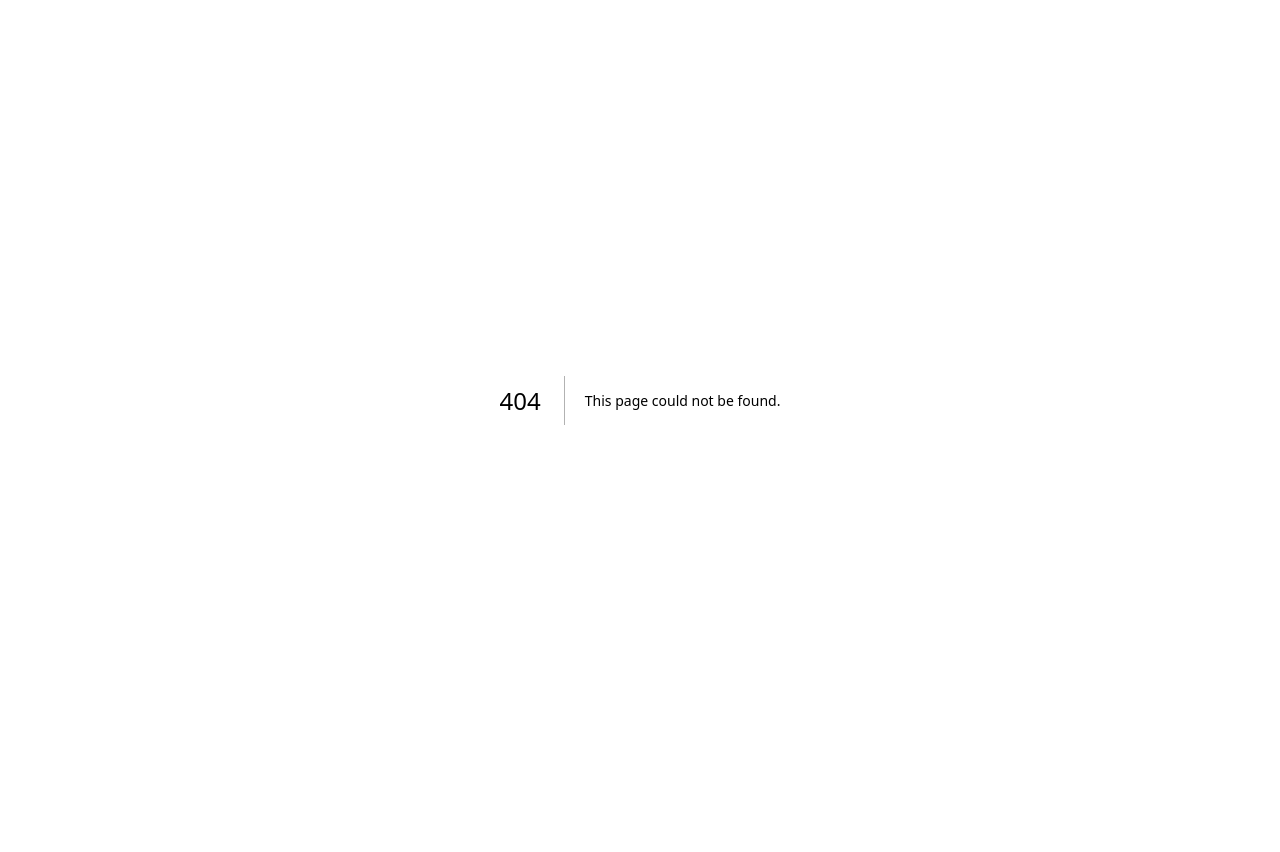
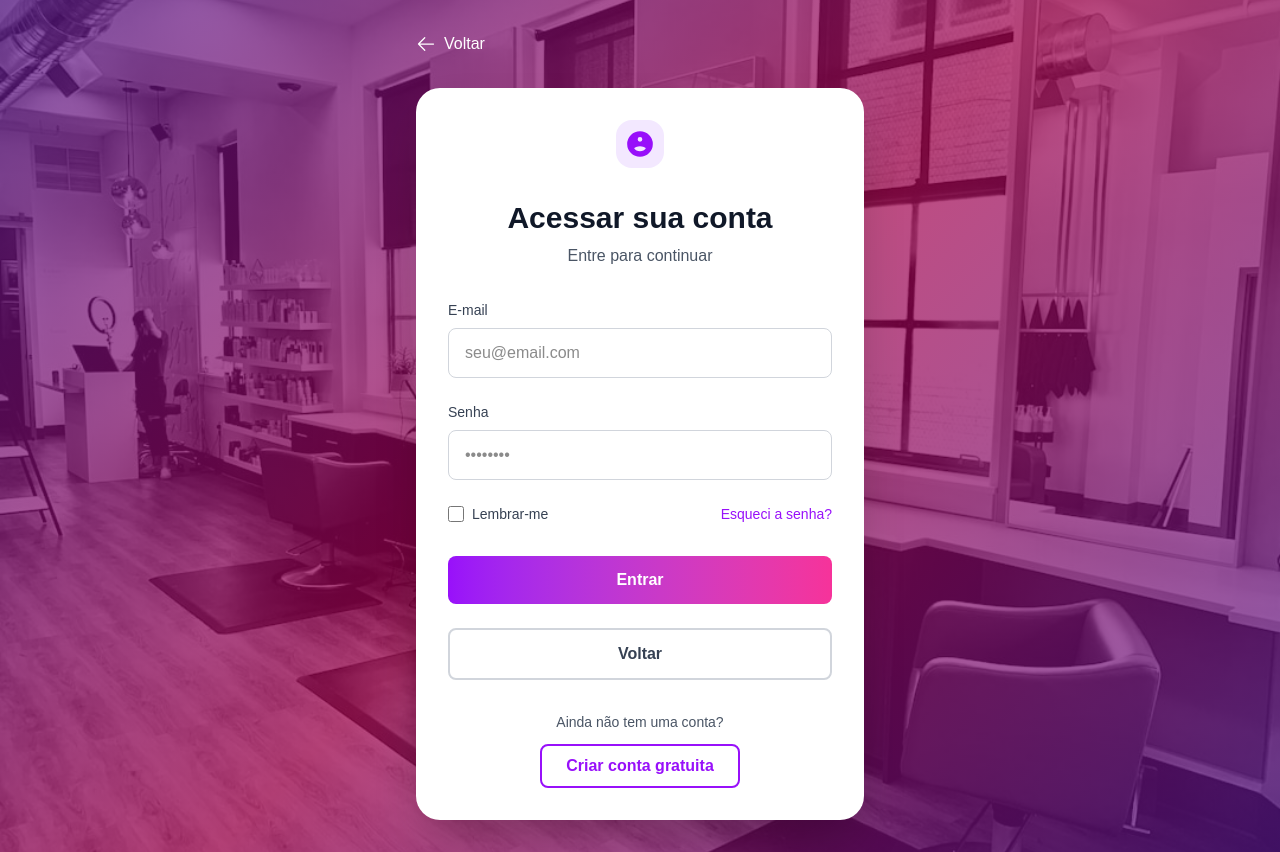
Before and after one commit to euduartesara/glow-agenda-v2, a Next.js app: page /login in a window 1280 px wide. Before the commit this address had no page. Before the commit the page ends 800 px from the top, so only its background shows below. Built offline with nearby package versions, Linux system fonts and the light colour scheme.

Commit message:
Adiciona página de login

```diff
--- a/app/components/Hero.tsx
+++ b/app/components/Hero.tsx
@@ -74,10 +74,10 @@ export default function Hero() {
             <p className="text-gray-600 mb-5 md:mb-6 leading-relaxed min-h-[6.5rem] md:min-h-[7rem]">
               Acesse sua conta para gerenciar agendamentos, visualizar histórico e aproveitar seus benefícios.
             </p>
-            <button className="w-full bg-transparent border-2 border-purple-600 hover:bg-purple-50 text-purple-600 font-semibold py-3 px-6 rounded-xl transition-all duration-200 flex items-center justify-center gap-2">
+            <Link href="/login" className="w-full bg-transparent border-2 border-purple-600 hover:bg-purple-50 text-purple-600 font-semibold py-3 px-6 rounded-xl transition-all duration-200 flex items-center justify-center gap-2 inline-flex">
               Fazer Login
               <ArrowRightIcon className="h-5 w-5" aria-hidden />
-            </button>
+            </Link>
           </div>
         </div>
 
--- /dev/null
+++ b/app/login/page.tsx
@@ -0,0 +1,161 @@
+'use client';
+
+import { useState } from 'react';
+import { ArrowLeftIcon } from '@heroicons/react/24/outline';
+import Link from 'next/link';
+import Image from 'next/image';
+
+export default function Login() {
+  const [formData, setFormData] = useState({
+    email: '',
+    senha: '',
+    lembrarMe: false,
+  });
+
+  const handleChange = (e: React.ChangeEvent<HTMLInputElement>) => {
+    const { name, value, type, checked } = e.target;
+    setFormData(prev => ({
+      ...prev,
+      [name]: type === 'checkbox' ? checked : value,
+    }));
+  };
+
+  const handleSubmit = (e: React.FormEvent<HTMLFormElement>) => {
+    e.preventDefault();
+    console.log('Login enviado:', formData);
+  };
+
+  return (
+    <div className="min-h-screen flex items-center justify-center px-4 py-8 relative">
+      {/* Background image */}
+      <Image
+        src="/img/HeroBG.jpg"
+        alt="Salão de beleza, cadeiras e espelhos"
+        fill
+        priority
+        sizes="100vw"
+        className="object-cover -z-20"
+      />
+      {/* Gradient overlay */}
+      <div
+        className="absolute inset-0 -z-10"
+        style={{
+          background: "linear-gradient(135deg, rgba(89, 22, 139, 0.7) 0%, rgba(163, 0, 76, 0.7) 50%, rgba(89, 22, 139, 0.7) 100%)"
+        }}
+      />
+
+      <div className="w-full max-w-md">
+        {/* Header com botão voltar */}
+        <Link
+          href="/"
+          className="inline-flex items-center gap-2 text-white hover:text-gray-200 transition-colors mb-8"
+        >
+          <ArrowLeftIcon className="h-5 w-5" aria-hidden />
+          <span>Voltar</span>
+        </Link>
+
+        {/* Card de login */}
+        <div className="bg-white rounded-3xl p-8 shadow-2xl">
+          {/* Icon */}
+          <div className="mb-6 md:mb-8 flex justify-center">
+            <div className="w-10 h-10 md:w-12 md:h-12 bg-purple-100 rounded-2xl flex items-center justify-center">
+              <svg className="h-6 w-6 md:h-7 md:w-7 text-purple-600" viewBox="0 0 24 24" fill="none" stroke="currentColor" strokeWidth="2">
+                <path d="M12 2C6.48 2 2 6.48 2 12s4.48 10 10 10 10-4.48 10-10S17.52 2 12 2zm0 3c1.66 0 3 1.34 3 3s-1.34 3-3 3-3-1.34-3-3 1.34-3 3-3zm0 14.2c-2.5 0-4.71-1.28-6-3.22.03-1.99 4-3.08 6-3.08 1.99 0 5.97 1.09 6 3.08-1.29 1.94-3.5 3.22-6 3.22z" fill="currentColor"/>
+              </svg>
+            </div>
+          </div>
+
+          {/* Title */}
+          <h1 className="text-2xl md:text-3xl font-bold text-center text-gray-900 mb-2">
+            Acessar sua conta
+          </h1>
+          <p className="text-center text-gray-600 text-sm md:text-base mb-6 md:mb-8">
+            Entre para continuar
+          </p>
+
+          {/* Form */}
+          <form onSubmit={handleSubmit} className="space-y-5 md:space-y-6">
+            {/* Email */}
+            <div>
+              <label className="block text-sm font-medium text-gray-700 mb-2">
+                E-mail
+              </label>
+              <input
+                type="email"
+                name="email"
+                value={formData.email}
+                onChange={handleChange}
+                placeholder="seu@email.com"
+                className="w-full px-4 py-3 border border-gray-300 rounded-lg focus:outline-none focus:ring-2 focus:ring-purple-500 focus:border-transparent transition-all"
+                required
+              />
+            </div>
+
+            {/* Senha */}
+            <div>
+              <label className="block text-sm font-medium text-gray-700 mb-2">
+                Senha
+              </label>
+              <input
+                type="password"
+                name="senha"
+                value={formData.senha}
+                onChange={handleChange}
+                placeholder="••••••••"
+                className="w-full px-4 py-3 border border-gray-300 rounded-lg focus:outline-none focus:ring-2 focus:ring-purple-500 focus:border-transparent transition-all"
+                required
+              />
+            </div>
+
+            {/* Lembrar-me e Esqueci a senha */}
+            <div className="flex items-center justify-between">
+              <label className="flex items-center gap-2">
+                <input
+                  type="checkbox"
+                  name="lembrarMe"
+                  checked={formData.lembrarMe}
+                  onChange={handleChange}
+                  className="w-4 h-4 text-purple-600 border-gray-300 rounded focus:ring-2 focus:ring-purple-500 cursor-pointer"
+                />
+                <span className="text-sm text-gray-700">Lembrar-me</span>
+              </label>
+              <Link href="#" className="text-sm text-purple-600 hover:text-purple-700 transition-colors">
+                Esqueci a senha?
+              </Link>
+            </div>
+
+            {/* Botão Entrar */}
+            <button
+              type="submit"
+              className="w-full bg-gradient-to-r from-purple-600 to-pink-500 hover:from-purple-700 hover:to-pink-600 text-white font-semibold py-3 px-6 rounded-lg transition-all duration-200 mt-2"
+            >
+              Entrar
+            </button>
+
+            {/* Voltar */}
+            <button
+              type="button"
+              onClick={() => window.history.back()}
+              className="w-full bg-white border-2 border-gray-300 hover:border-gray-400 text-gray-700 font-semibold py-3 px-6 rounded-lg transition-all duration-200"
+            >
+              Voltar
+            </button>
+          </form>
+
+          {/* Ainda não tem conta */}
+          <div className="mt-6 md:mt-8 text-center">
+            <p className="text-sm text-gray-600 mb-3">
+              Ainda não tem uma conta?
+            </p>
+            <Link
+              href="/cadastro"
+              className="inline-block px-6 py-2 border-2 border-purple-600 text-purple-600 hover:bg-purple-50 font-semibold rounded-lg transition-all duration-200"
+            >
+              Criar conta gratuita
+            </Link>
+          </div>
+        </div>
+      </div>
+    </div>
+  );
+}
```
